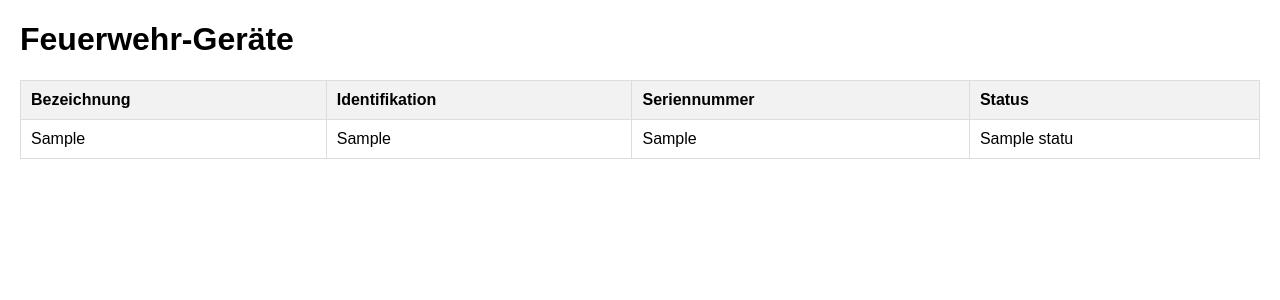
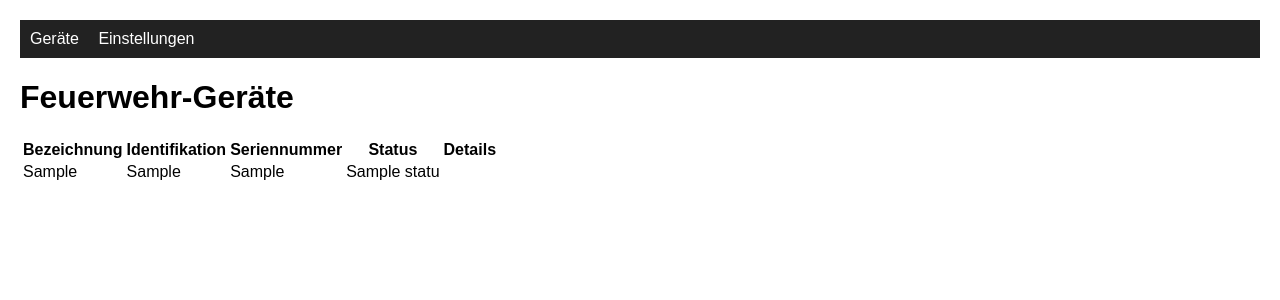
Before and after one commit to oOmanniOo/geraeteverwaltung, a Django app: page /geraete/ in a window 1280 px wide. Shown: the top 300 px of the page. Run offline with Django 5.2, Linux system fonts and the light colour scheme; tables that the repository leaves empty hold one stand-in row (values such as "Sample post"); parts of the project's set-up code (start-up, migrations or seed data) failed here and were passed over.

Commit message:
Template: Base.html hinzugefügt

```diff
--- a/geraete/templates/geraete/geraete_liste.html
+++ b/geraete/templates/geraete/geraete_liste.html
@@ -1,17 +1,8 @@
-<!DOCTYPE html>
-<html lang="de">
-<head>
-    <meta charset="UTF-8">
-    <meta name="viewport" content="width=device-width, initial-scale=1.0">
-    <title>Feuerwehr-Geräte</title>
-    <style>
-        body { font-family: Arial, sans-serif; margin: 20px; }
-        table { width: 100%; border-collapse: collapse; margin-top: 20px; }
-        th, td { padding: 10px; border: 1px solid #ddd; text-align: left; }
-        th { background-color: #f2f2f2; }
-    </style>
-</head>
-<body>
+{% extends 'base.html' %}
+
+{% block title %}Geräte-Übersicht{% endblock %}
+
+{% block content %}
     <h1>Feuerwehr-Geräte</h1>
     <table>
         <tr>
@@ -19,6 +10,7 @@
             <th>Identifikation</th>
             <th>Seriennummer</th>
             <th>Status</th>
+            <th>Details</th>
         </tr>
         {% for geraet in geraete %}
         <tr>
@@ -29,9 +21,8 @@
         </tr>
         {% empty %}
         <tr>
-            <td colspan="4">Keine Geräte vorhanden.</td>
+            <td colspan="5">Keine Geräte vorhanden.</td>
         </tr>
         {% endfor %}
     </table>
-</body>
-</html>
+{% endblock %}
--- a/geraeteverwaltung/settings.py
+++ b/geraeteverwaltung/settings.py
@@ -59,7 +59,7 @@ ROOT_URLCONF = 'geraeteverwaltung.urls'
 TEMPLATES = [
     {
         'BACKEND': 'django.template.backends.django.DjangoTemplates',
-        'DIRS': [],
+        'DIRS': [os.path.join(BASE_DIR, 'templates')],
         'APP_DIRS': True,
         'OPTIONS': {
             'context_processors': [
--- /dev/null
+++ b/templates/base.html
@@ -0,0 +1,26 @@
+<!DOCTYPE html>
+<html lang="de">
+<head>
+    <meta charset="UTF-8">
+    <meta name="viewport" content="width=device-width, initial-scale=1.0">
+    <title>{% block title %}Feuerwehr Verwaltung{% endblock %}</title>
+    <style>
+        body { font-family: Arial, sans-serif; margin: 20px; }
+        nav { background: #222; padding: 10px; }
+        nav a { color: white; margin-right: 15px; text-decoration: none; }
+        .container { margin-top: 20px; }
+    </style>
+</head>
+<body>
+
+    <nav>
+        <a href="{% url 'geraete_liste' %}">Geräte</a>
+        <a href="#">Einstellungen</a>
+    </nav>
+
+    <div class="container">
+        {% block content %}{% endblock %}
+    </div>
+
+</body>
+</html>
```
